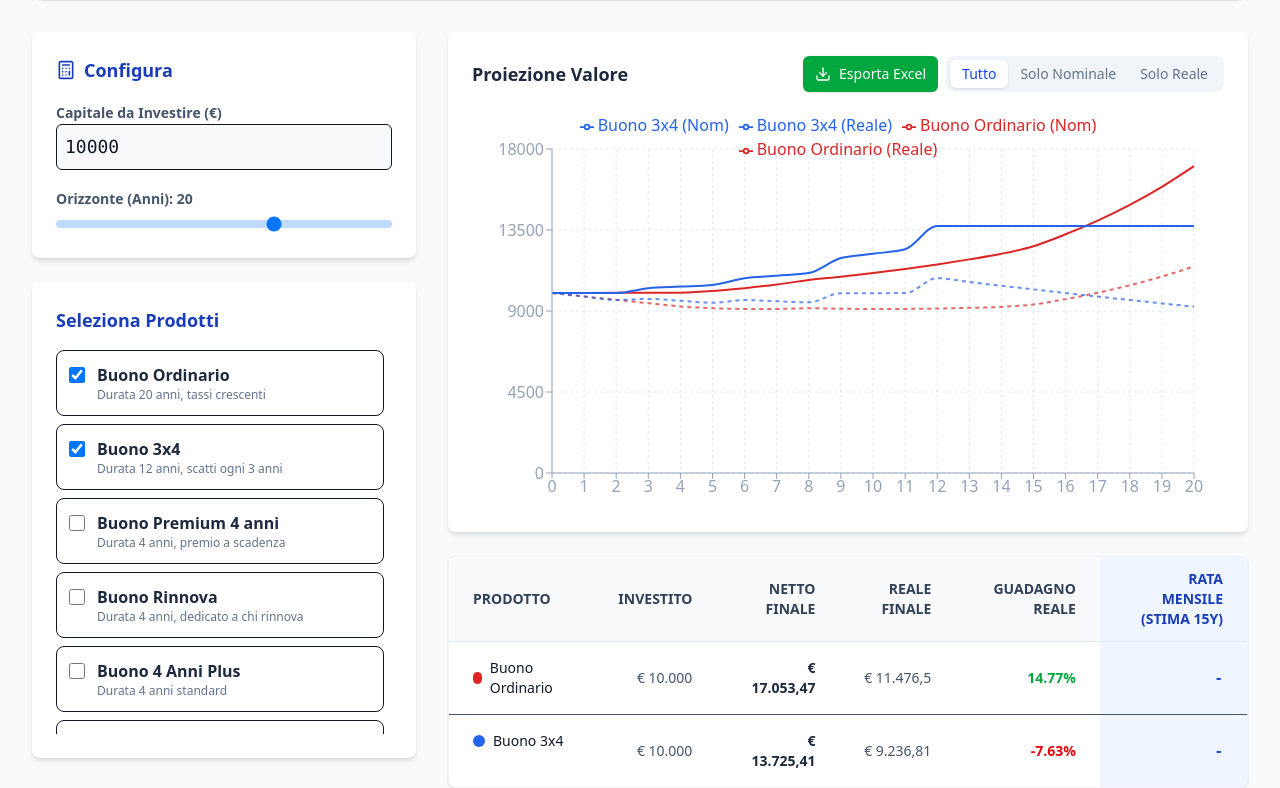
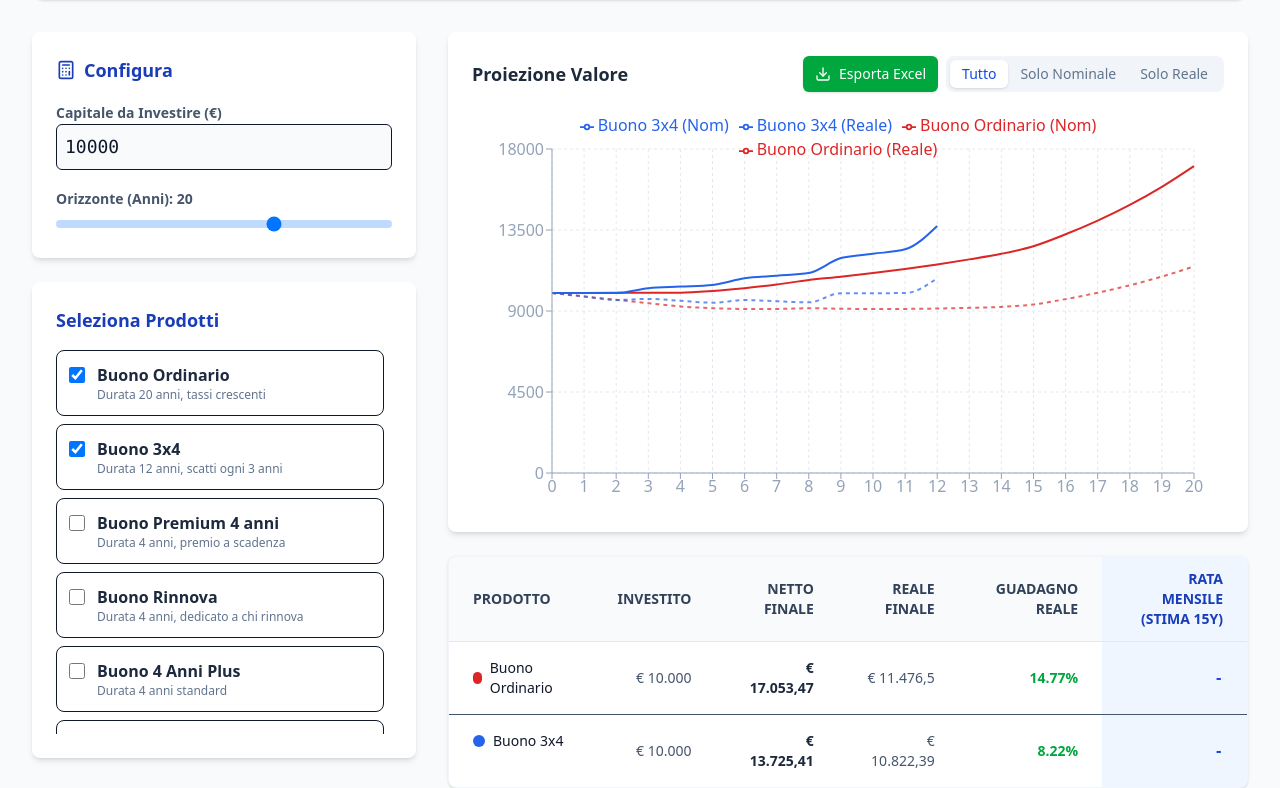
Before and after one commit to nemorfol/bfp, a React (Vite) app: page / in a window 1280 px wide. Shown: the part 212-1000 px from the top of the page. Built offline with nearby package versions, Linux system fonts and the light colour scheme.

Commit message:
Break chart lines after product expiration and fix table summary

```diff
--- a/src/App.tsx
+++ b/src/App.tsx
@@ -359,20 +359,35 @@ export default function App() {
            }
 
            // 2. Se scaduto e reinvestimento attivo, applica inflazione per gli anni extra
-           if (isExpired && reinvestExpired) {
+           if (isExpired) {
+               if (reinvestExpired) {
                    const extraYears = year - productDuration;
-               // Reinvestimento neutro: il capitale cresce pari all'inflazione (Valore Reale rimane costante)
+                   // Reinvestimento neutro: il capitale cresce pari all'inflazione
                    baseVal = baseVal * Math.pow(1 + inflationRate/100, extraYears);
+               } else {
+                   // Se NON reinvestiamo, vogliamo interrompere la linea DOPO l'anno di scadenza.
+                   // Ma attenzione: se siamo ESATTAMENTE all'anno di scadenza, dobbiamo mostrare il valore.
+                   // isExpired è true se year > productDuration.
+                   // Quindi qui siamo già negli anni successivi.
+                   // Impostiamo baseVal a null per rompere il grafico.
+                   baseVal = null;
+               }
            }
 
            grossVal = baseVal;
         }
 
+        // Se grossVal è null, passiamo null ai punti grafico
+        if (grossVal === null) {
+            point[`${code}_nominal`] = null;
+            point[`${code}_real`] = null;
+        } else {
             const netVal = calculateNet(investedAmount, grossVal);
             const realVal = netVal / inflationFactor;
 
             point[`${code}_nominal`] = parseFloat(netVal.toFixed(2));
             point[`${code}_real`] = parseFloat(realVal.toFixed(2));
+        }
       });
 
       data.push(point);
@@ -879,16 +894,20 @@ export default function App() {
                   </thead>
                   <tbody>
                     {selectedProducts.map((code, index) => {
-                      const finalData = comparisonData[comparisonData.length - 1];
-                      const nominal = finalData[`${code}_nominal`];
-                      const real = finalData[`${code}_real`];
+                      // Trova l'ultimo dato valido (non null) per la tabella
+                      const validDataPoints = comparisonData.filter(d => d[`${code}_nominal`] !== null);
+                      const finalData = validDataPoints[validDataPoints.length - 1] || {};
+
+                      const nominal = finalData[`${code}_nominal`] || 0;
+                      const real = finalData[`${code}_real`] || 0;
                       const invested = productAmounts[code] !== undefined ? productAmounts[code] : simulationAmount;
                       const isPositive = real > invested;
                       const color = DISTINCT_COLORS[index % DISTINCT_COLORS.length];
 
                       // Calcolo Rata solo per prodotti Annuity e solo se si è raggiunta l'età di 65 anni
                       const currentYear = new Date().getFullYear();
-                      const userAgeAtEnd = (currentYear - birthYear) + customDuration;
+                      // Per la rata usiamo la durata del prodotto se è annuity, o l'ultimo anno valido
+                      const userAgeAtEnd = (currentYear - birthYear) + finalData.year;
                       const isAnnuity = BFP_CATALOG[code].type === 'annuity';
                       const canReceiveAnnuity = isAnnuity && userAgeAtEnd >= 65;
                       const monthlyRate = canReceiveAnnuity ? nominal / 180 : 0;
```
Lines whose indentation alone changed are shown as unchanged.
